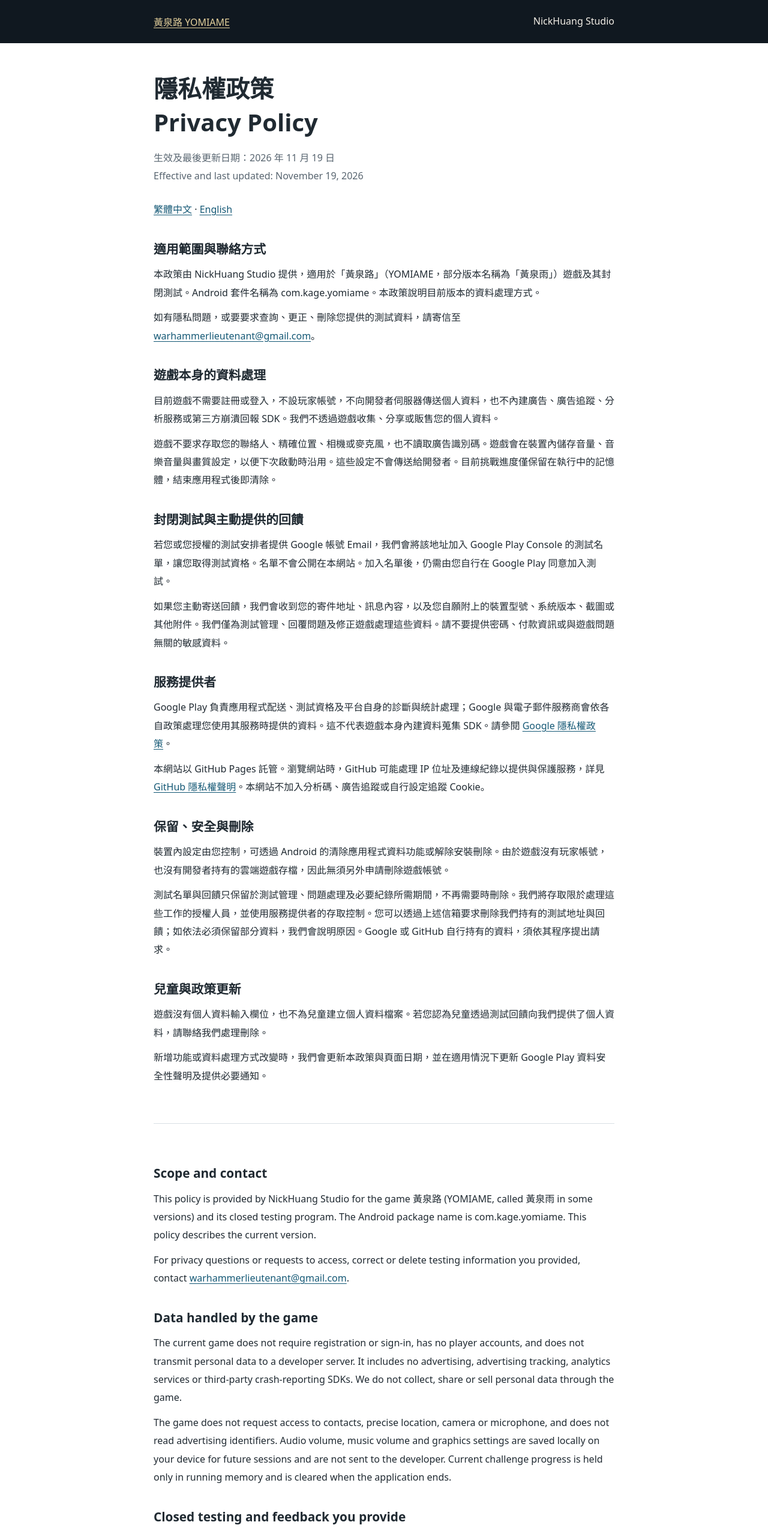
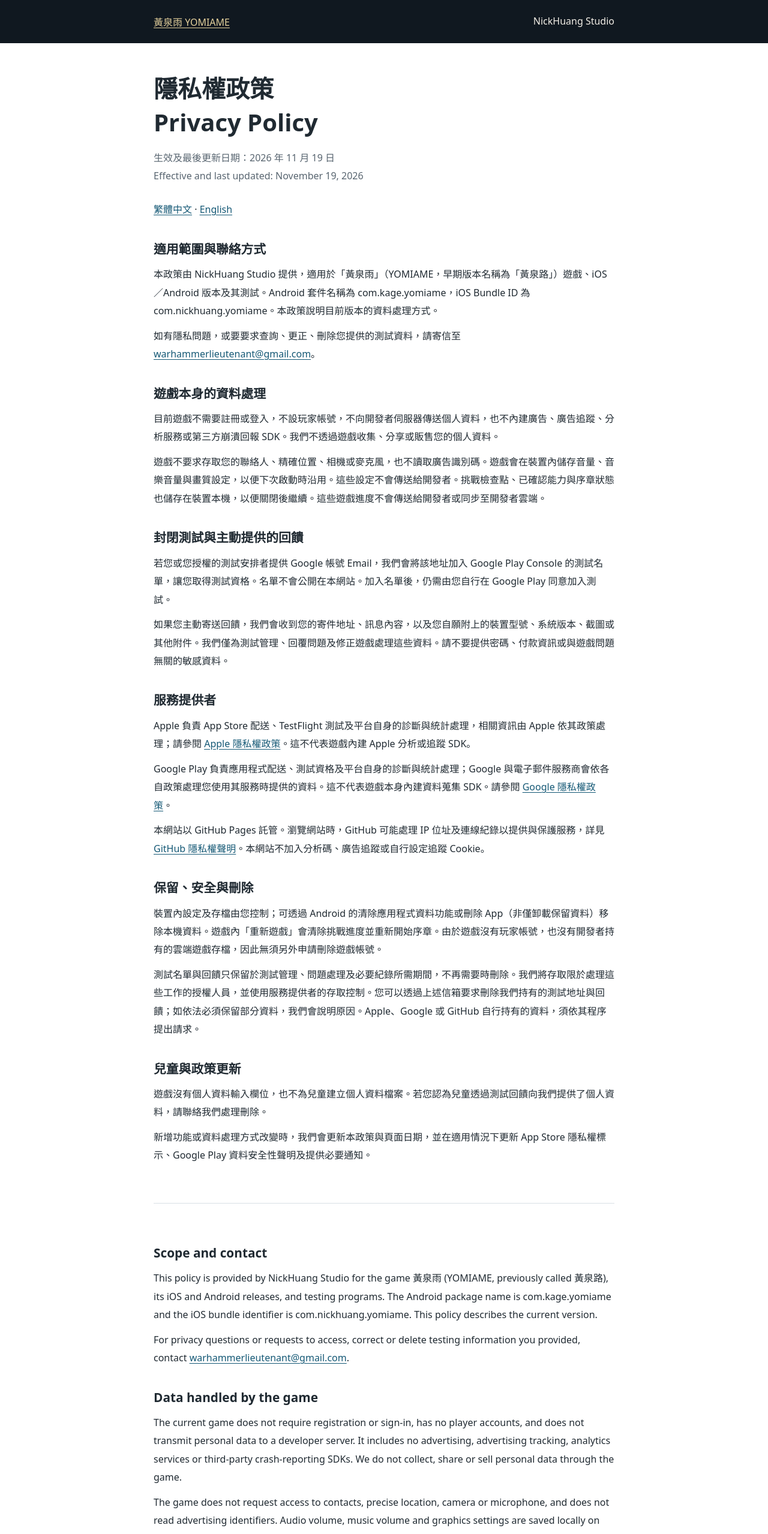
Before and after one commit to nickhuang1121/yomiame, a plain HTML site: page privacy/index.html in a window 1280 px wide. Shown: the top 2558 px of the page at 60% size. Drawn offline with Linux system fonts and the light colour scheme.

Commit message:
Align privacy information with iOS release and local checkpoint saves

```diff
--- a/privacy/index.html
+++ b/privacy/index.html
@@ -4,8 +4,8 @@
   <meta charset="utf-8">
   <meta name="viewport" content="width=device-width, initial-scale=1">
   <meta name="theme-color" content="#101820">
-  <meta name="description" content="黃泉路 YOMIAME 隱私權政策，說明遊戲、封閉測試與意見回饋的資料處理方式。">
-  <title>隱私權政策 Privacy Policy | 黃泉路 YOMIAME</title>
+  <meta name="description" content="黃泉雨 YOMIAME 隱私權政策，說明遊戲、封閉測試與意見回饋的資料處理方式。">
+  <title>隱私權政策 Privacy Policy | 黃泉雨 YOMIAME</title>
   <style>
     :root { color-scheme: light; font-family: system-ui, sans-serif; background: #fff; color: #202a32; }
     * { box-sizing: border-box; }
@@ -29,52 +29,54 @@
   </style>
 </head>
 <body>
-  <header><div><a href="../">黃泉路 YOMIAME</a><span>NickHuang Studio</span></div></header>
+  <header><div><a href="../">黃泉雨 YOMIAME</a><span>NickHuang Studio</span></div></header>
   <main>
     <h1>隱私權政策<br><span lang="en">Privacy Policy</span></h1>
     <p class="meta">生效及最後更新日期：2026 年 11 月 19 日<br><span lang="en">Effective and last updated: November 19, 2026</span></p>
     <nav class="language" aria-label="政策語言"><a href="#zh">繁體中文</a> · <a href="#en" lang="en">English</a></nav>
     <article id="zh" aria-labelledby="zh-title">
       <h2 id="zh-title">適用範圍與聯絡方式</h2>
-      <p>本政策由 NickHuang Studio 提供，適用於「黃泉路」（YOMIAME，部分版本名稱為「黃泉雨」）遊戲及其封閉測試。Android 套件名稱為 com.kage.yomiame。本政策說明目前版本的資料處理方式。</p>
+      <p>本政策由 NickHuang Studio 提供，適用於「黃泉雨」（YOMIAME，早期版本名稱為「黃泉路」）遊戲、iOS／Android 版本及其測試。Android 套件名稱為 com.kage.yomiame，iOS Bundle ID 為 com.nickhuang.yomiame。本政策說明目前版本的資料處理方式。</p>
       <p>如有隱私問題，或要要求查詢、更正、刪除您提供的測試資料，請寄信至 <a href="mailto:warhammerlieutenant@gmail.com">warhammerlieutenant@gmail.com</a>。</p>
       <h2>遊戲本身的資料處理</h2>
       <p>目前遊戲不需要註冊或登入，不設玩家帳號，不向開發者伺服器傳送個人資料，也不內建廣告、廣告追蹤、分析服務或第三方崩潰回報 SDK。我們不透過遊戲收集、分享或販售您的個人資料。</p>
-      <p>遊戲不要求存取您的聯絡人、精確位置、相機或麥克風，也不讀取廣告識別碼。遊戲會在裝置內儲存音量、音樂音量與畫質設定，以便下次啟動時沿用。這些設定不會傳送給開發者。目前挑戰進度僅保留在執行中的記憶體，結束應用程式後即清除。</p>
+      <p>遊戲不要求存取您的聯絡人、精確位置、相機或麥克風，也不讀取廣告識別碼。遊戲會在裝置內儲存音量、音樂音量與畫質設定，以便下次啟動時沿用。這些設定不會傳送給開發者。挑戰檢查點、已確認能力與序章狀態也儲存在裝置本機，以便關閉後繼續。這些遊戲進度不會傳送給開發者或同步至開發者雲端。</p>
       <h2>封閉測試與主動提供的回饋</h2>
       <p>若您或您授權的測試安排者提供 Google 帳號 Email，我們會將該地址加入 Google Play Console 的測試名單，讓您取得測試資格。名單不會公開在本網站。加入名單後，仍需由您自行在 Google Play 同意加入測試。</p>
       <p>如果您主動寄送回饋，我們會收到您的寄件地址、訊息內容，以及您自願附上的裝置型號、系統版本、截圖或其他附件。我們僅為測試管理、回覆問題及修正遊戲處理這些資料。請不要提供密碼、付款資訊或與遊戲問題無關的敏感資料。</p>
       <h2>服務提供者</h2>
+      <p>Apple 負責 App Store 配送、TestFlight 測試及平台自身的診斷與統計處理，相關資訊由 Apple 依其政策處理；請參閱 <a href="https://www.apple.com/legal/privacy/">Apple 隱私權政策</a>。這不代表遊戲內建 Apple 分析或追蹤 SDK。</p>
       <p>Google Play 負責應用程式配送、測試資格及平台自身的診斷與統計處理；Google 與電子郵件服務商會依各自政策處理您使用其服務時提供的資料。這不代表遊戲本身內建資料蒐集 SDK。請參閱 <a href="https://policies.google.com/privacy">Google 隱私權政策</a>。</p>
       <p>本網站以 GitHub Pages 託管。瀏覽網站時，GitHub 可能處理 IP 位址及連線紀錄以提供與保護服務，詳見 <a href="https://docs.github.com/en/site-policy/privacy-policies/github-general-privacy-statement">GitHub 隱私權聲明</a>。本網站不加入分析碼、廣告追蹤或自行設定追蹤 Cookie。</p>
       <h2>保留、安全與刪除</h2>
-      <p>裝置內設定由您控制，可透過 Android 的清除應用程式資料功能或解除安裝刪除。由於遊戲沒有玩家帳號，也沒有開發者持有的雲端遊戲存檔，因此無須另外申請刪除遊戲帳號。</p>
-      <p>測試名單與回饋只保留於測試管理、問題處理及必要紀錄所需期間，不再需要時刪除。我們將存取限於處理這些工作的授權人員，並使用服務提供者的存取控制。您可以透過上述信箱要求刪除我們持有的測試地址與回饋；如依法必須保留部分資料，我們會說明原因。Google 或 GitHub 自行持有的資料，須依其程序提出請求。</p>
+      <p>裝置內設定及存檔由您控制；可透過 Android 的清除應用程式資料功能或刪除 App（非僅卸載保留資料）移除本機資料。遊戲內「重新遊戲」會清除挑戰進度並重新開始序章。由於遊戲沒有玩家帳號，也沒有開發者持有的雲端遊戲存檔，因此無須另外申請刪除遊戲帳號。</p>
+      <p>測試名單與回饋只保留於測試管理、問題處理及必要紀錄所需期間，不再需要時刪除。我們將存取限於處理這些工作的授權人員，並使用服務提供者的存取控制。您可以透過上述信箱要求刪除我們持有的測試地址與回饋；如依法必須保留部分資料，我們會說明原因。Apple、Google 或 GitHub 自行持有的資料，須依其程序提出請求。</p>
       <h2>兒童與政策更新</h2>
       <p>遊戲沒有個人資料輸入欄位，也不為兒童建立個人資料檔案。若您認為兒童透過測試回饋向我們提供了個人資料，請聯絡我們處理刪除。</p>
-      <p>新增功能或資料處理方式改變時，我們會更新本政策與頁面日期，並在適用情況下更新 Google Play 資料安全性聲明及提供必要通知。</p>
+      <p>新增功能或資料處理方式改變時，我們會更新本政策與頁面日期，並在適用情況下更新 App Store 隱私權標示、Google Play 資料安全性聲明及提供必要通知。</p>
     </article>
     <article id="en" lang="en" aria-labelledby="en-title">
       <h2 id="en-title">Scope and contact</h2>
-      <p>This policy is provided by NickHuang Studio for the game 黃泉路 (YOMIAME, called 黃泉雨 in some versions) and its closed testing program. The Android package name is com.kage.yomiame. This policy describes the current version.</p>
+      <p>This policy is provided by NickHuang Studio for the game 黃泉雨 (YOMIAME, previously called 黃泉路), its iOS and Android releases, and testing programs. The Android package name is com.kage.yomiame and the iOS bundle identifier is com.nickhuang.yomiame. This policy describes the current version.</p>
       <p>For privacy questions or requests to access, correct or delete testing information you provided, contact <a href="mailto:warhammerlieutenant@gmail.com">warhammerlieutenant@gmail.com</a>.</p>
       <h2>Data handled by the game</h2>
       <p>The current game does not require registration or sign-in, has no player accounts, and does not transmit personal data to a developer server. It includes no advertising, advertising tracking, analytics services or third-party crash-reporting SDKs. We do not collect, share or sell personal data through the game.</p>
-      <p>The game does not request access to contacts, precise location, camera or microphone, and does not read advertising identifiers. Audio volume, music volume and graphics settings are saved locally on your device for future sessions and are not sent to the developer. Current challenge progress is held only in running memory and is cleared when the application ends.</p>
+      <p>The game does not request access to contacts, precise location, camera or microphone, and does not read advertising identifiers. Audio volume, music volume and graphics settings are saved locally on your device for future sessions and are not sent to the developer. Challenge checkpoints, confirmed ability upgrades and prologue state are also saved locally so you can continue after closing the app. This game progress is not sent to the developer or synchronized to a developer cloud service.</p>
       <h2>Closed testing and feedback you provide</h2>
       <p>If you or a testing coordinator authorized by you supplies your Google Account email address, we add it to a tester list in Google Play Console to provide testing eligibility. The list is not published on this website. You must separately opt in to testing on Google Play.</p>
       <p>If you voluntarily email feedback, we receive your sender address, message and any device model, operating system version, screenshots or other attachments you choose to include. We use this information only to administer testing, respond and fix the game. Do not send passwords, payment information or sensitive information unrelated to the issue.</p>
       <h2>Service providers</h2>
+      <p>Apple handles App Store distribution, TestFlight testing and its own platform diagnostics and statistics under its policies. See the <a href="https://www.apple.com/legal/privacy/">Apple Privacy Policy</a>. This does not mean that the game embeds Apple analytics or tracking SDKs.</p>
       <p>Google Play handles distribution, testing eligibility and its own platform diagnostics and statistics. Google and email providers process information supplied through their services under their own policies. This does not mean that the game embeds a data-collection SDK. See the <a href="https://policies.google.com/privacy">Google Privacy Policy</a>.</p>
       <p>This website is hosted on GitHub Pages. GitHub may process IP addresses and connection logs to operate and protect its services, as described in the <a href="https://docs.github.com/en/site-policy/privacy-policies/github-general-privacy-statement">GitHub Privacy Statement</a>. This website adds no analytics, advertising trackers or tracking cookies of its own.</p>
       <h2>Retention, security and deletion</h2>
-      <p>You control local settings and can remove them by clearing app data in Android or uninstalling the app. There are no player accounts or developer-held cloud saves, so no separate game account deletion request is needed.</p>
-      <p>We retain tester lists and feedback only for as long as needed for testing administration, issue resolution and necessary records, then delete them. Access is limited to authorized people performing these tasks using the service providers' access controls. You can request deletion of testing addresses and feedback we hold using the contact above. If any information must be retained by law, we will explain why. Requests concerning information held independently by Google or GitHub must follow their procedures.</p>
+      <p>You control local settings and saves. Clear app data in Android or delete the app (rather than offloading it while retaining data) to remove local data. The in-game restart option clears challenge progress and starts the prologue again. There are no player accounts or developer-held cloud saves, so no separate game account deletion request is needed.</p>
+      <p>We retain tester lists and feedback only for as long as needed for testing administration, issue resolution and necessary records, then delete them. Access is limited to authorized people performing these tasks using the service providers' access controls. You can request deletion of testing addresses and feedback we hold using the contact above. If any information must be retained by law, we will explain why. Requests concerning information held independently by Apple, Google or GitHub must follow their procedures.</p>
       <h2>Children and policy updates</h2>
       <p>The game has no personal-data entry fields and does not create personal profiles of children. Contact us if you believe a child has supplied personal information through testing feedback so we can address deletion.</p>
-      <p>When features or data practices change, we will update this policy and its date, update the Google Play Data safety declaration where applicable, and provide any required notice.</p>
+      <p>When features or data practices change, we will update this policy and its date, update App Store privacy labels and the Google Play Data safety declaration where applicable, and provide any required notice.</p>
     </article>
   </main>
-  <footer>© 2026 NickHuang Studio · <a href="../">黃泉路 YOMIAME</a></footer>
+  <footer>© 2026 NickHuang Studio · <a href="../">黃泉雨 YOMIAME</a></footer>
 </body>
 </html>
```
